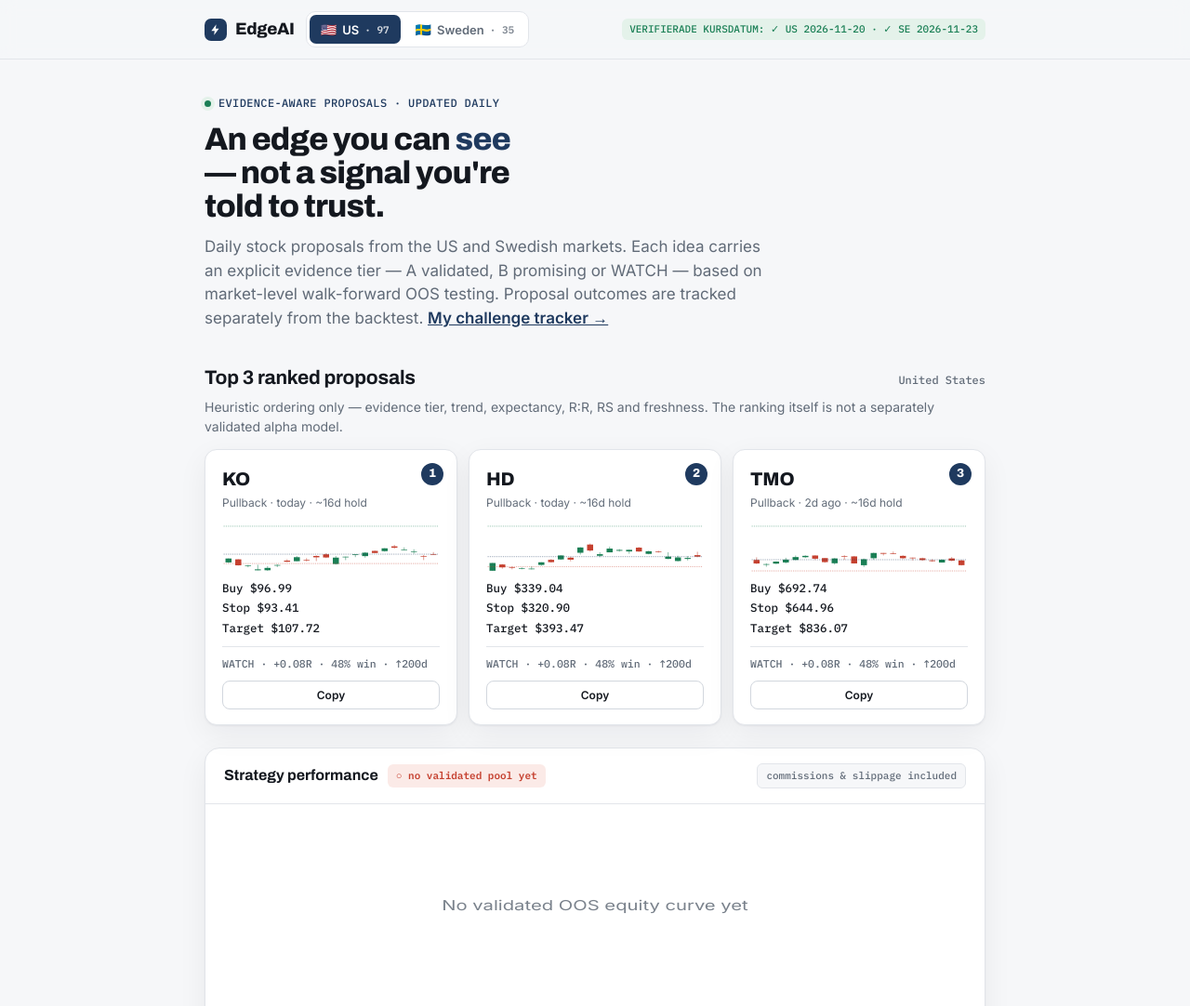
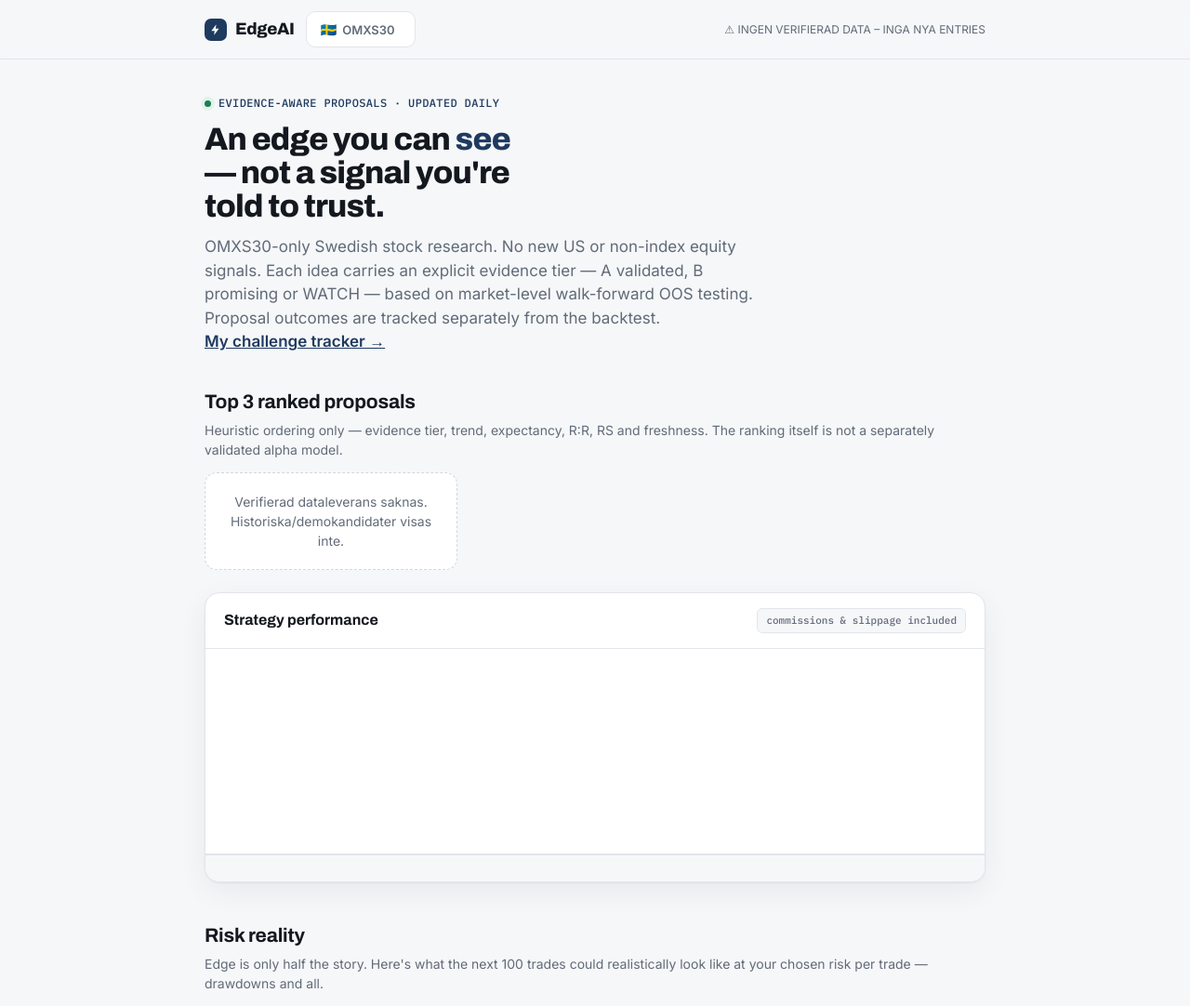
Before and after one commit to alexgianni777-tech/edgeai, a website: page edgeai.html in a window 1280 px wide. Shown: the top 1082 px of the page at 93% size. Drawn offline with Linux system fonts and the light colour scheme.

Commit message:
Make EdgeAI site OMXS30-only, remove US trade navigation and reject legacy live scope

```diff
--- a/edgeai.html
+++ b/edgeai.html
@@ -241,8 +241,7 @@
       EdgeAI
     </div>
     <div class="market-switch" id="marketSwitch">
-      <button data-mkt="US"><span class="flag">🇺🇸</span> US <span class="cnt" id="cnt-US"></span></button>
-      <button data-mkt="SE"><span class="flag">🇸🇪</span> Sweden <span class="cnt" id="cnt-SE"></span></button>
+      <button data-mkt="SE"><span class="flag">🇸🇪</span> OMXS30 <span class="cnt" id="cnt-SE"></span></button>
     </div>
     <div class="nav-meta" id="navMeta"></div>
   </div>
@@ -252,7 +251,7 @@
   <section class="hero">
     <div class="kicker"><span class="dot"></span><span>Evidence-aware proposals · updated daily</span></div>
     <h1>An edge you can <span class="u">see</span> — not a signal you're told to trust.</h1>
-    <p class="sub">Daily stock proposals from the US and Swedish markets. Each idea carries an explicit evidence tier — A validated, B promising or WATCH — based on market-level walk-forward OOS testing. Proposal outcomes are tracked separately from the backtest. <a href="tracker.html" style="color:var(--navy);font-weight:600;white-space:nowrap;">My challenge tracker →</a></p>
+    <p class="sub">OMXS30-only Swedish stock research. No new US or non-index equity signals. Each idea carries an explicit evidence tier — A validated, B promising or WATCH — based on market-level walk-forward OOS testing. Proposal outcomes are tracked separately from the backtest. <a href="tracker.html" style="color:var(--navy);font-weight:600;white-space:nowrap;">My challenge tracker →</a></p>
   </section>
 
   <section class="sec" id="topSec" style="margin-top:28px;">
@@ -366,7 +365,7 @@
           <li>Today's top 3 ranked proposals (delayed)</li>
           <li>One market</li>
           <li class="off">All setups with entry/stop/target</li>
-          <li class="off">Both markets &amp; alerts</li>
+          <li class="off">OMXS30 data &amp; alerts</li>
           <li class="off">Risk planner &amp; CSV export</li>
         </ul>
         <button class="btn-ghost cta" data-plan="Free">Start free</button>
@@ -379,7 +378,7 @@
         <ul class="feat">
           <li>Every setup with entry/stop/target</li>
           <li>Both validated edges (pullback + breakout)</li>
-          <li>US &amp; Sweden, full universe</li>
+          <li>OMXS30-only verified constituents</li>
           <li>Candlestick charts &amp; setup explanations</li>
           <li>Alerts via email &amp; Telegram</li>
           <li>Position &amp; risk sizing</li>
@@ -404,7 +403,7 @@ let DATA = EMBEDDED;
 // Då öppnar "subscribe"-knapparna formuläret — din mejl syns aldrig, spamsäkert.
 const FORM_URL = "https://tally.so/r/your-form-id";
 
-let market = "US";
+let market = "SE";
 let account = 100000;
 let riskPct = 1;
 
@@ -489,7 +488,8 @@ async function load() {
       const res = await fetch(url, { cache: "no-store" });
       if (!res.ok) continue;
       const candidate = await res.json();
-      if (!candidate || candidate.demo || !candidate.markets?.US?.dataAsOf || !candidate.markets?.SE?.dataAsOf) continue;
+      if (!candidate || candidate.demo || candidate.strategyScope !== "OMXS30_ONLY" ||
+          !candidate.markets?.SE?.dataAsOf || candidate.markets?.US?.setups?.length) continue;
       DATA = candidate;
       renderAll();
       return;
@@ -502,19 +502,20 @@ async function load() {
 }
 
 function renderAll() {
-  if (!DATA || DATA.demo || !DATA.markets?.US?.dataAsOf || !DATA.markets?.SE?.dataAsOf) {
+  if (!DATA || DATA.demo || DATA.strategyScope !== "OMXS30_ONLY" ||
+      !DATA.markets?.SE?.dataAsOf || DATA.markets?.US?.setups?.length) {
     $("#navMeta").textContent = "⚠ INGEN VERIFIERAD DATA – INGA NYA ENTRIES";
     $("#top3").innerHTML = '<div class="empty">Verifierad dataleverans saknas.</div>';
     $("#setups").innerHTML = '<div class="empty">Inga verifierade kandidater.</div>';
     return;
   }
   const when = new Date(DATA.generatedAt);
-  const marketDates = ["US", "SE"].map(k => DATA.markets[k]?.dataAsOf).filter(Boolean);
+  const marketDates = [DATA.markets.SE?.dataAsOf].filter(Boolean);
   const dataLabel = marketDates.length
-    ? marketDates.map((d, i) => `${i === 0 ? "US" : "SE"} ${d}`).join(" · ")
+    ? marketDates.map(d => `OMXS30 ${d}`).join(" · ")
     : when.toLocaleDateString("en-GB", { day: "numeric", month: "short" });
-  const staleMarkets = ["US", "SE"].filter(key => !marketIsFresh(key));
-  const labels = ["US", "SE"].map(key =>
+  const staleMarkets = ["SE"].filter(key => !marketIsFresh(key));
+  const labels = ["SE"].map(key =>
     `${marketIsFresh(key) ? "✓" : "⚠"} ${key} ${esc(DATA.markets[key]?.dataAsOf || "saknas")}`).join(" · ");
   $("#navMeta").innerHTML =
     (DATA.demo ? `<span class="demo-badge">DEMO DATA</span>` : "") +
@@ -522,7 +523,7 @@ function renderAll() {
   $("#demoFootnote").textContent = DATA.demo ? "The figures shown are demo data — run the engine on live data to replace them." : "";
   $("#asOf").textContent = "prices through " + (DATA.markets[market]?.dataAsOf || when.toLocaleDateString("en-GB", { day: "numeric", month: "short", year: "numeric" }));
 
-  for (const k of ["US", "SE"]) $("#cnt-" + k).textContent = "· " + (DATA.markets[k]?.setups.length ?? 0);
+  for (const k of ["SE"]) $("#cnt-" + k).textContent = "· " + (DATA.markets[k]?.setups.length ?? 0);
   document.querySelectorAll("#marketSwitch button").forEach(b => b.classList.toggle("on", b.dataset.mkt === market));
 
   const m = DATA.markets[market];
@@ -899,7 +900,7 @@ function explain(i, btn) {
   $("#ai-i" + i).innerHTML = `<div class="ai-out">${esc(explainLocal(s, m))}<div class="ai-note">Built from this setup's own numbers — free, no AI cost. Not personalized advice.</div></div>`;
 }
 
-document.querySelectorAll("#marketSwitch button").forEach(b => b.addEventListener("click", () => { market = b.dataset.mkt; renderAll(); }));
+document.querySelectorAll("#marketSwitch button").forEach(b => b.addEventListener("click", () => { market = "SE"; renderAll(); }));
 $("#acct").addEventListener("input", e => { if(!DATA)return; account = Math.max(1000, +e.target.value || 100000); renderSetups(DATA.markets[market]); renderRisk(DATA.markets[market]); });
 $("#csvBtn").addEventListener("click", exportCSV);
 $("#riskSlider").addEventListener("input", e => { if(!DATA)return; riskPct = +e.target.value; $("#riskVal").textContent = riskPct + "%"; renderRisk(DATA.markets[market]); });
```
